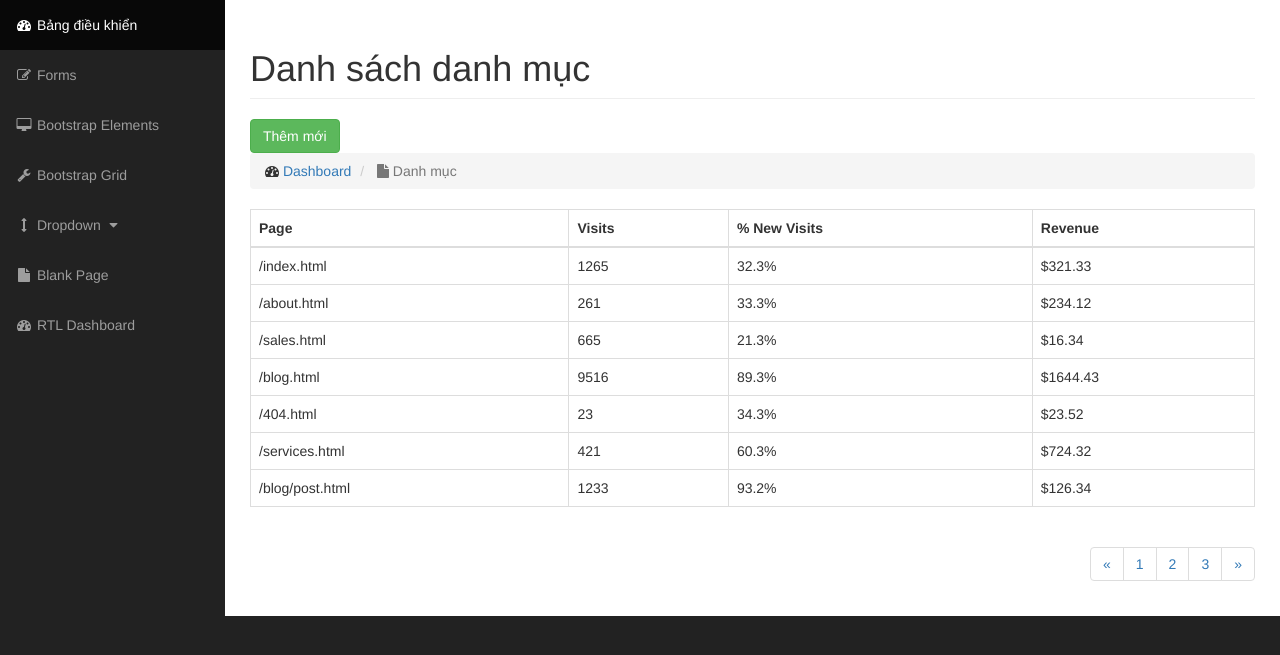
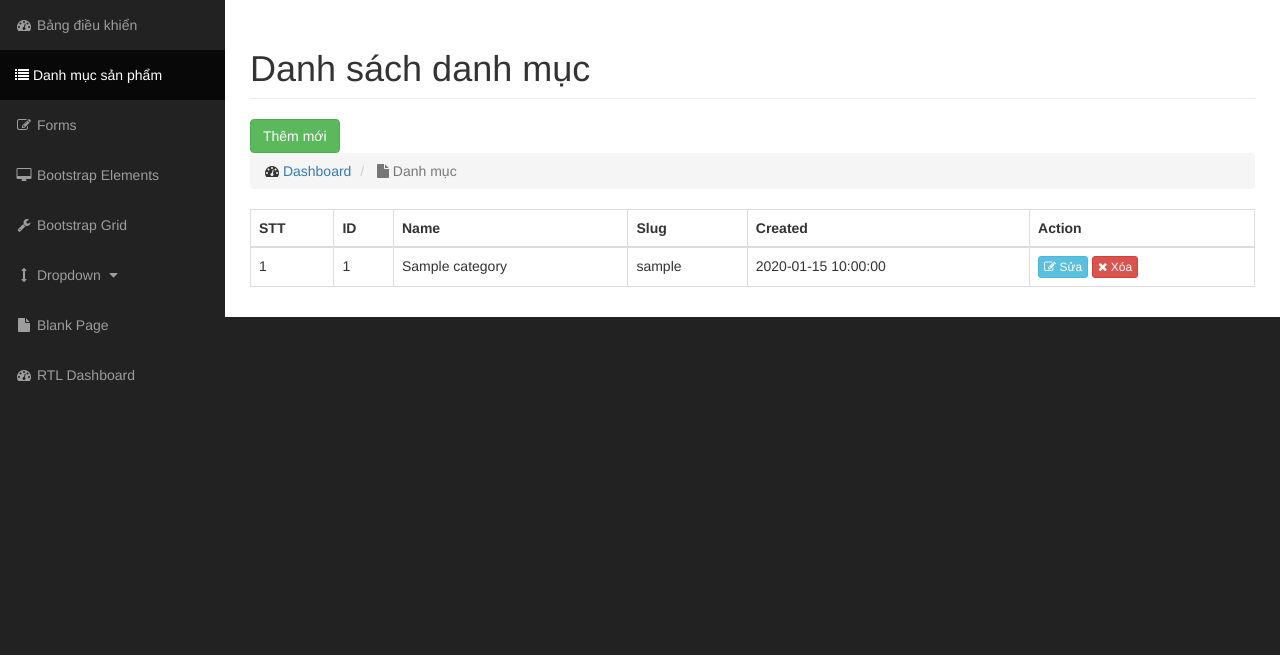
Before and after one commit to tien04021997/motor, a PHP site: page /motor/admin/modules/category/index.php in a window 1280 px wide. Shown: the part 51-706 px from the top of the page. Run offline with PHP 8.4, Linux system fonts and the light colour scheme; tables that the repository leaves empty or names only in its code hold one stand-in row (values such as "Sample post"); grey boxes labelled with a size stand in for pictures from a placeholder-image service; some libraries are stand-ins or nearby versions.

Commit message:
11:25 PM - Day 10/4/2019

```diff
--- a/admin/autoload/autoload.php
+++ b/admin/autoload/autoload.php
@@ -1,4 +1,5 @@
 <?php
+    session_start();
     require_once  __DIR__."/../../libraries/Database.php";
     require_once  __DIR__."/../../libraries/Function.php";
     $db = new Database ;
--- a/admin/index.php
+++ b/admin/index.php
@@ -2,7 +2,7 @@
     require_once  __DIR__."/autoload/autoload.php";
     $db = new Database ;
     $category = $db->fetchAll("category");
-    var_dump($category);
+//    var_dump($category);
 ?>
 
 
--- a/admin/layouts/footer.php
+++ b/admin/layouts/footer.php
@@ -15,9 +15,12 @@
 <script src="/motor/public/admin/js/bootstrap.min.js"></script>
 
 <!-- Morris Charts JavaScript -->
-<script src="/motor/public/admin/js/plugins/morris/raphael.min.js"></script>
-<script src="/motor/public/admin/js/plugins/morris/morris.min.js"></script>
-<script src="/motor/public/admin/js/plugins/morris/morris-data.js"></script>
+<script src="<?php echo base_url()?>public/admin/js/plugins/morris/raphael.min.js"></script>
+<!--<script src="/motor/public/admin/js/plugins/morris/raphael.min.js"></script>-->
+<script src="<?php echo base_url()?>public/admin/js/plugins/morris/morris.min.js"></script>
+<!--<script src="/motor/public/admin/js/plugins/morris/morris.min.js"></script>-->
+<script src="<?php echo base_url()?>public/admin/js/plugins/morris/morris-data.js"></script>
+<!--<script src="/motor/public/admin/js/plugins/morris/morris-data.js"></script>-->
 
 </body>
 
--- a/admin/layouts/header.php
+++ b/admin/layouts/header.php
@@ -12,16 +12,19 @@
     <title>Trang Admin</title>
 
     <!-- Bootstrap Core CSS -->
-    <link href="/motor/public/admin/css/bootstrap.min.css" rel="stylesheet">
+    <link rel="stylesheet" href="<?php echo base_url()?>public/admin/css/bootstrap.min.css">
 
     <!-- Custom CSS -->
-    <link href="/motor/public/admin/css/sb-admin.css" rel="stylesheet">
+    <link rel="stylesheet" href="<?php echo base_url()?>public/admin/css/sb-admin.css">
+<!--    <link href="/motor/public/admin/css/sb-admin.css" rel="stylesheet">-->
 
     <!-- Morris Charts CSS -->
-    <link href="/motor/public/admin/css/plugins/morris.css" rel="stylesheet">
+    <link rel="stylesheet" href="<?php echo base_url()?>public/admin/css/plugins/morris.css">
+<!--    <link href="/motor/public/admin/css/plugins/morris.css" rel="stylesheet">-->
 
     <!-- Custom Fonts -->
-    <link href="/motor/public/admin/css/font-awesome.min.css" rel="stylesheet" type="text/css">
+    <link rel="stylesheet" href="<?php echo base_url()?>public/admin/css/font-awesome.min.css">
+<!--    <link href="/motor/public/admin/css/font-awesome.min.css" rel="stylesheet" type="text/css">-->
 
     <script src="https://oss.maxcdn.com/libs/html5shiv/3.7.0/html5shiv.js"></script>
     <script src="https://oss.maxcdn.com/libs/respond.js/1.4.2/respond.min.js"></script>
@@ -106,13 +109,18 @@
         <!-- Sidebar Menu Items - These collapse to the responsive navigation menu on small screens -->
         <div class="collapse navbar-collapse navbar-ex1-collapse">
             <ul class="nav navbar-nav side-nav">
-                <li class="active">
-                    <a href="index.html"><i class="fa fa-fw fa-dashboard"></i> Bảng điều khiển</a>
+                <li class="">
+                    <a href="<?php echo base_url() ?>admin"><i class="fa fa-fw fa-dashboard"></i> Bảng điều khiển</a>
+                </li>
+
+                <li class="<?php echo isset($open) && $open == 'category' ? 'active' : '' ?>">
+                    <a href="<?php echo modules('category')?>"><i class="fa fa-list"></i> Danh mục sản phẩm</a>
                 </li>
 
                 <li>
-                    <a href="forms.html"><i class="fa fa-fw fa-edit"></i> Forms</a>
+                    <a href="bootstrap-elements.html"><i class="fa fa-fw fa-edit"></i> Forms</a>
                 </li>
+
                 <li>
                     <a href="bootstrap-elements.html"><i class="fa fa-fw fa-desktop"></i> Bootstrap Elements</a>
                 </li>
--- a/admin/modules/category/index.php
+++ b/admin/modules/category/index.php
@@ -1,6 +1,8 @@
 <?php
+    $open = 'category';
     require_once  __DIR__."/../../autoload/autoload.php";
-    $db = new Database ;
+
+    $category = $db->fetchAll('category');
 ?>
 
 
@@ -23,6 +25,24 @@
                     <i class="fa fa-file"></i> Danh mục
                 </li>
             </ol>
+            <div class="clearfix"></div>
+            <?php if (isset($_SESSION['success'])) : ?>
+                <div class="alert alert-warning">
+                    <?php
+                        echo $_SESSION['success'];
+                        unset($_SESSION['success']);
+                    ?>
+                </div>
+            <?php endif; ?>
+
+            <?php if (isset($_SESSION['error'])) : ?>
+                <div class="alert alert-danger">
+                    <?php
+                    echo $_SESSION['error'];
+                    unset($_SESSION['error']);
+                    ?>
+                </div>
+            <?php endif; ?>
         </div>
     </div>
     <!-- /.row -->
@@ -32,78 +52,65 @@
                 <table class="table table-bordered table-hover">
                     <thead>
                     <tr>
-                        <th>Page</th>
-                        <th>Visits</th>
-                        <th>% New Visits</th>
-                        <th>Revenue</th>
+                        <th>STT</th>
+                        <th>ID</th>
+                        <th>Name</th>
+                        <th>Slug</th>
+                        <th>Created</th>
+                        <th>Action</th>
                     </tr>
                     </thead>
                     <tbody>
-                    <tr>
-                        <td>/index.html</td>
-                        <td>1265</td>
-                        <td>32.3%</td>
-                        <td>$321.33</td>
-                    </tr>
-                    <tr>
-                        <td>/about.html</td>
-                        <td>261</td>
-                        <td>33.3%</td>
-                        <td>$234.12</td>
-                    </tr>
-                    <tr>
-                        <td>/sales.html</td>
-                        <td>665</td>
-                        <td>21.3%</td>
-                        <td>$16.34</td>
-                    </tr>
-                    <tr>
-                        <td>/blog.html</td>
-                        <td>9516</td>
-                        <td>89.3%</td>
-                        <td>$1644.43</td>
-                    </tr>
-                    <tr>
-                        <td>/404.html</td>
-                        <td>23</td>
-                        <td>34.3%</td>
-                        <td>$23.52</td>
-                    </tr>
-                    <tr>
-                        <td>/services.html</td>
-                        <td>421</td>
-                        <td>60.3%</td>
-                        <td>$724.32</td>
-                    </tr>
-                    <tr>
-                        <td>/blog/post.html</td>
-                        <td>1233</td>
-                        <td>93.2%</td>
-                        <td>$126.34</td>
-                    </tr>
+                        <?php $stt = 1; foreach ($category as $item): ?>
+                            <tr>
+                                <td>
+                                    <?php echo $stt ?>
+                                </td>
+                                <td>
+                                    <?php echo $item['id'] ?>
+                                </td>
+                                <td>
+                                    <?php echo $item['name'] ?>
+                                </td>
+                                <td>
+                                    <?php echo $item['slug'] ?>
+                                </td>
+                                <td>
+                                    <?php echo $item['created_at'] ?>
+                                </td>
+                                <td>
+                                    <a class="btn btn-xs btn-info" href="edit.php?id=<?php echo $item['id'] ?>">
+                                        <i class="fa fa-edit"></i> Sửa
+                                    </a>
+                                    <a class="btn btn-xs btn-danger" href="delete.php?id=<?php echo $item['id'] ?>">
+                                        <i class="fa fa-times"></i> Xóa
+                                    </a>
+                                </td>
+                            </tr>
+                        <?php $stt++ ; endforeach; ?>
                     </tbody>
                 </table>
-                <div class="category-pagination pull-right">
-                    <nav aria-label="Page navigation example">
-                        <ul class="pagination">
-                            <li class="page-item">
-                                <a class="page-link" href="#" aria-label="Previous">
-                                    <span aria-hidden="true">&laquo;</span>
-                                    <span class="sr-only">Previous</span>
-                                </a>
-                            </li>
-                            <li class="page-item"><a class="page-link" href="#">1</a></li>
-                            <li class="page-item"><a class="page-link" href="#">2</a></li>
-                            <li class="page-item"><a class="page-link" href="#">3</a></li>
-                            <li class="page-item">
-                                <a class="page-link" href="#" aria-label="Next">
-                                    <span aria-hidden="true">&raquo;</span>
-                                    <span class="sr-only">Next</span>
-                                </a>
-                            </li>
-                        </ul>
-                    </nav>
-                </div>
+<!--                <div class="category-pagination pull-right">-->
+<!--                    <nav aria-label="Page navigation example">-->
+<!--                        <ul class="pagination">-->
+<!--                            <li class="page-item">-->
+<!--                                <a class="page-link" href="#" aria-label="Previous">-->
+<!--                                    <span aria-hidden="true">&laquo;</span>-->
+<!--                                    <span class="sr-only">Previous</span>-->
+<!--                                </a>-->
+<!--                            </li>-->
+<!--                            <li class="page-item"><a class="page-link" href="#">1</a></li>-->
+<!--                            <li class="page-item"><a class="page-link" href="#">2</a></li>-->
+<!--                            <li class="page-item"><a class="page-link" href="#">3</a></li>-->
+<!--                            <li class="page-item">-->
+<!--                                <a class="page-link" href="#" aria-label="Next">-->
+<!--                                    <span aria-hidden="true">&raquo;</span>-->
+<!--                                    <span class="sr-only">Next</span>-->
+<!--                                </a>-->
+<!--                            </li>-->
+<!--                        </ul>-->
+<!--                    </nav>-->
+<!--                </div>-->
             </div>
         </div>
     </div>
--- a/libraries/Function.php
+++ b/libraries/Function.php
@@ -1,15 +1,140 @@
 <?php
+
+    /**
+     * debug
+     **/
+    function _debug($data) {
+
+        echo '<pre style="background: #000; color: #fff; width: 100%; overflow: auto">';
+        echo '<div>Your IP: ' . $_SERVER['REMOTE_ADDR'] . '</div>';
+
+        $debug_backtrace = debug_backtrace();
+        $debug = array_shift($debug_backtrace);
+
+        echo '<div>File: ' . $debug['file'] . '</div>';
+        echo '<div>Line: ' . $debug['line'] . '</div>';
+
+        if(is_array($data) || is_object($data)) {
+            print_r($data);
+        }
+        else {
+            var_dump($data);
+        }
+        echo '</pre>';
+    }
+
+    if( ! function_exists('xss_clean') ) {
+        function xss_clean($data)
+        {
+            // Fix &entity\n;
+            $data = str_replace(array('&amp;','&lt;','&gt;'), array('&amp;amp;','&amp;lt;','&amp;gt;'), $data);
+            $data = preg_replace('/(&#*\w+)[\x00-\x20]+;/u', '$1;', $data);
+            $data = preg_replace('/(&#x*[0-9A-F]+);*/iu', '$1;', $data);
+            $data = html_entity_decode($data, ENT_COMPAT, 'UTF-8');
+
+            // Remove any attribute starting with "on" or xmlns
+            $data = preg_replace('#(<[^>]+?[\x00-\x20"\'])(?:on|xmlns)[^>]*+>#iu', '$1>', $data);
+
+            // Remove javascript: and vbscript: protocols
+            $data = preg_replace('#([a-z]*)[\x00-\x20]*=[\x00-\x20]*([`\'"]*)[\x00-\x20]*j[\x00-\x20]*a[\x00-\x20]*v[\x00-\x20]*a[\x00-\x20]*s[\x00-\x20]*c[\x00-\x20]*r[\x00-\x20]*i[\x00-\x20]*p[\x00-\x20]*t[\x00-\x20]*:#iu', '$1=$2nojavascript...', $data);
+            $data = preg_replace('#([a-z]*)[\x00-\x20]*=([\'"]*)[\x00-\x20]*v[\x00-\x20]*b[\x00-\x20]*s[\x00-\x20]*c[\x00-\x20]*r[\x00-\x20]*i[\x00-\x20]*p[\x00-\x20]*t[\x00-\x20]*:#iu', '$1=$2novbscript...', $data);
+            $data = preg_replace('#([a-z]*)[\x00-\x20]*=([\'"]*)[\x00-\x20]*-moz-binding[\x00-\x20]*:#u', '$1=$2nomozbinding...', $data);
+
+            // Only works in IE: <span style="width: expression(alert('Ping!'));"></span>
+            $data = preg_replace('#(<[^>]+?)style[\x00-\x20]*=[\x00-\x20]*[`\'"]*.*?expression[\x00-\x20]*\([^>]*+>#i', '$1>', $data);
+            $data = preg_replace('#(<[^>]+?)style[\x00-\x20]*=[\x00-\x20]*[`\'"]*.*?behaviour[\x00-\x20]*\([^>]*+>#i', '$1>', $data);
+            $data = preg_replace('#(<[^>]+?)style[\x00-\x20]*=[\x00-\x20]*[`\'"]*.*?s[\x00-\x20]*c[\x00-\x20]*r[\x00-\x20]*i[\x00-\x20]*p[\x00-\x20]*t[\x00-\x20]*:*[^>]*+>#iu', '$1>', $data);
+
+            // Remove namespaced elements (we do not need them)
+            $data = preg_replace('#</*\w+:\w[^>]*+>#i', '', $data);
+
+            do
+            {
+                // Remove really unwanted tags
+                $old_data = $data;
+                $data = preg_replace('#</*(?:applet|b(?:ase|gsound|link)|embed|frame(?:set)?|i(?:frame|layer)|l(?:ayer|ink)|meta|object|s(?:cript|tyle)|title|xml)[^>]*+>#i', '', $data);
+            }
+            while ($old_data !== $data);
+
+            // we are done...
+            return $data;
+        }
+    }
+
+
+    /**
+     * tao slug
+     **/
+
+    function to_slug($str) {
+        $str = trim(mb_strtolower($str));
+        $str = preg_replace('/(à|á|ạ|ả|ã|â|ầ|ấ|ậ|ẩ|ẫ|ă|ằ|ắ|ặ|ẳ|ẵ)/', 'a', $str);
+        $str = preg_replace('/(è|é|ẹ|ẻ|ẽ|ê|ề|ế|ệ|ể|ễ)/', 'e', $str);
+        $str = preg_replace('/(ì|í|ị|ỉ|ĩ)/', 'i', $str);
+        $str = preg_replace('/(ò|ó|ọ|ỏ|õ|ô|ồ|ố|ộ|ổ|ỗ|ơ|ờ|ớ|ợ|ở|ỡ)/', 'o', $str);
+        $str = preg_replace('/(ù|ú|ụ|ủ|ũ|ư|ừ|ứ|ự|ử|ữ)/', 'u', $str);
+        $str = preg_replace('/(ỳ|ý|ỵ|ỷ|ỹ)/', 'y', $str);
+        $str = preg_replace('/(đ)/', 'd', $str);
+        $str = preg_replace('/[^a-z0-9-\s]/', '', $str);
+        $str = preg_replace('/([\s]+)/', '-', $str);
+        return $str;
+    }
+
+
     /*
      * get Input
      * */
 
-    /*
-     * post Input
-     * */
+    function getInput($string)
+    {
+        // Nếu tồn tại $_POST[$string] thì sẽ return ra $_POST[$string], còn nếu ngước lại thì sẽ return ra mã đơn vị trống
+        return isset($_GET[$string]) ? $_GET[$string] : '';
+    }
+
+
+/*
+ * post Input
+ * */
 
     function postInput($string)
     {
         // Nếu tồn tại $_POST[$string] thì sẽ return ra $_POST[$string], còn nếu ngước lại thì sẽ return ra mã đơn vị trống
         return isset($_POST[$string]) ? $_POST[$string] : '';
     }
+
+    function base_url()
+    {
+        return $url = "http://localhost/motor/";
+    }
+
+    function modules($url)
+    {
+        return base_url() . "admin/modules/" .$url;
+    }
+
+    /**
+     *  redirect về các trang
+     */
+
+    if ( ! function_exists("redirectAdmin") )
+    {
+        function redirectAdmin($url = "")
+        {
+            header("location: ".base_url()."admin/modules/{$url}");
+            exit();
+        }
+    }
+
+    /**
+     *  redirect về các trang
+     */
+
+    if ( ! function_exists('redirect') )
+    {
+        function redirect($url = "")
+        {
+            header("location: ".base_url().$url);
+            exit();
+        }
+    }
 ?>
```
Also changed, not shown: admin/modules/category/add.php (+14 -2 lines), admin/modules/category/delete.php (+31 -6 lines), admin/modules/category/edit.php (+96 -6 lines).
